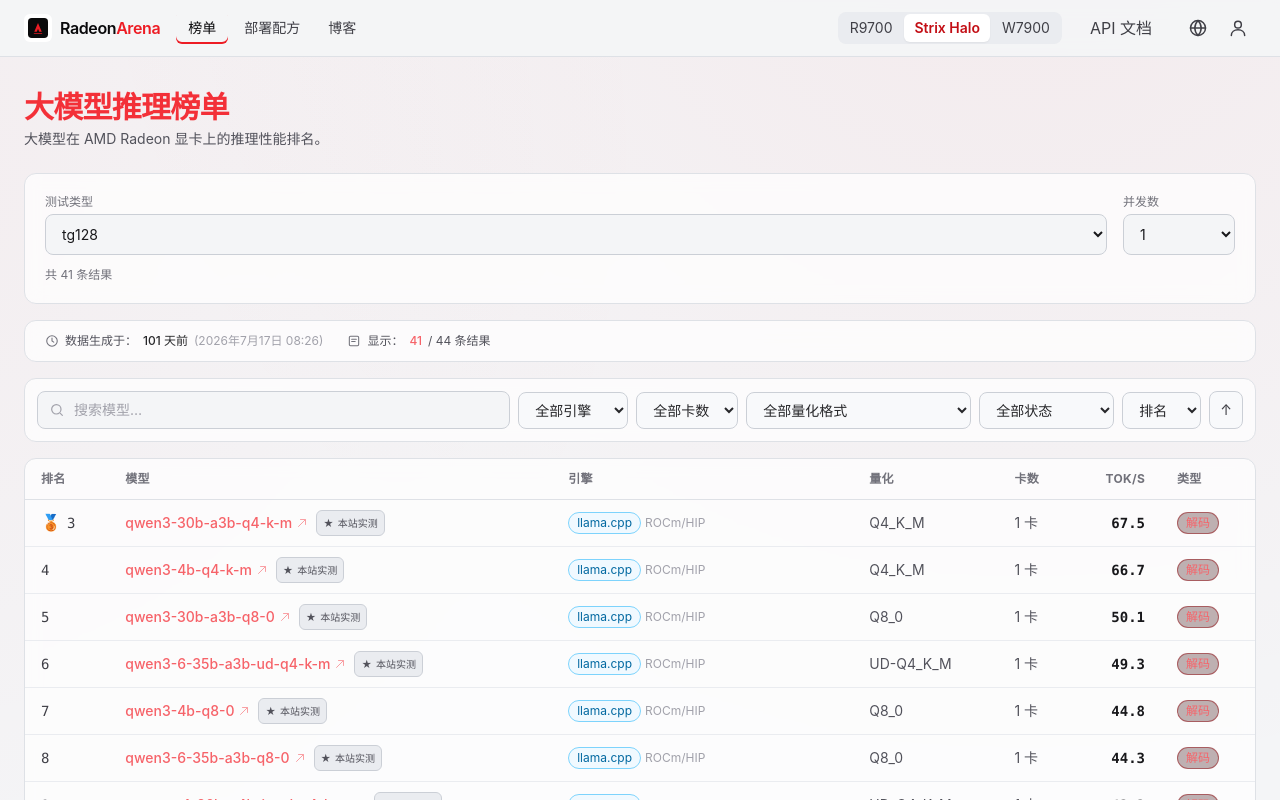
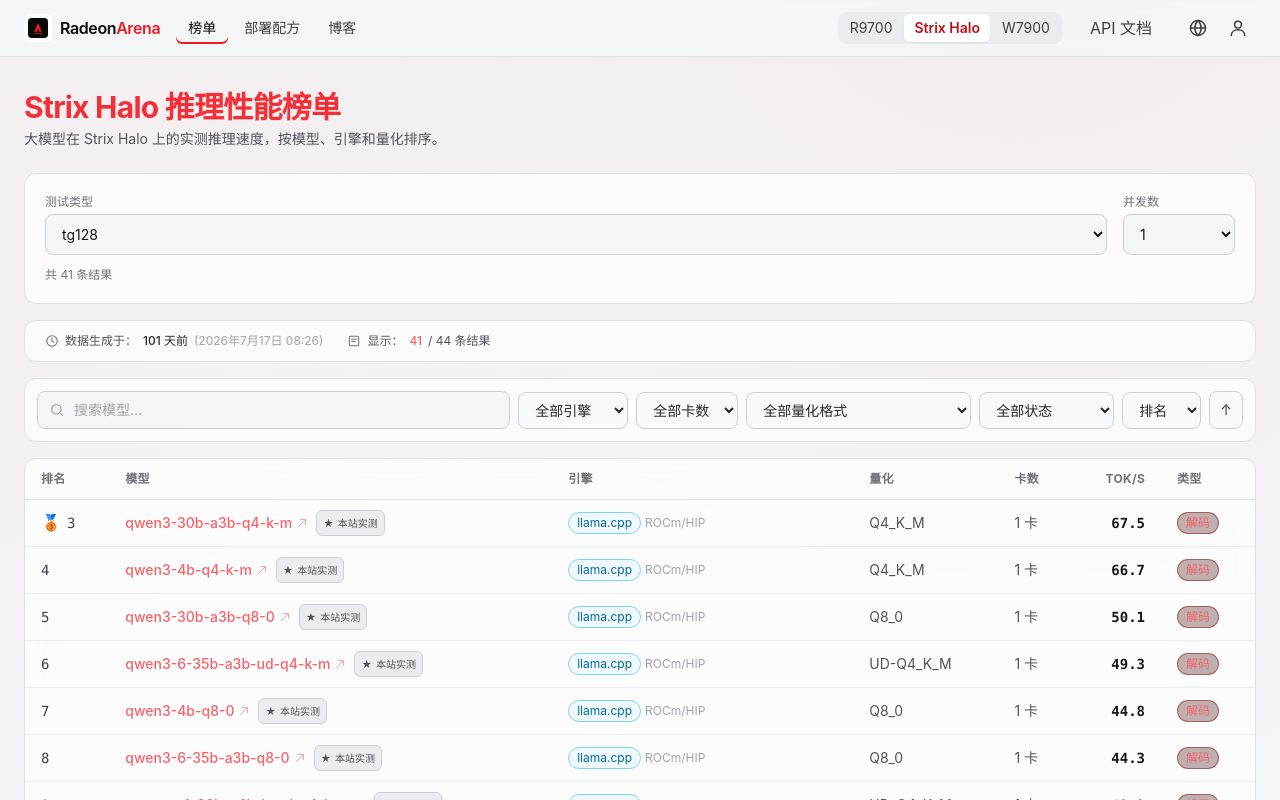
Before and after one commit to radeon-arena/radeon-arena, a Next.js app: page /zh/strix/leaderboard in a window 1280 px wide. Shown: the top 800 px of the page. Built offline with nearby package versions, Linux system fonts and the light colour scheme.

Commit message:
榜单标题写明显卡型号：中文页标题改为“<显卡> 推理性能榜单”

```diff
--- a/src/components/leaderboard/LeaderboardShell.tsx
+++ b/src/components/leaderboard/LeaderboardShell.tsx
@@ -1,5 +1,6 @@
 "use client";
 
+import { hwLabel } from "@/lib/hardware";
 import { LeaderboardView } from "@/components/leaderboard/LeaderboardView";
 import { UsersView } from "@/components/leaderboard/UsersView";
 import { SubmitView } from "@/components/leaderboard/SubmitView";
@@ -36,11 +37,14 @@ const PAGE_COPY: Record<Lang, Record<TabKey, { title: string; subtitle: string }
 
 export function LeaderboardShell({ hw, tab, lang }: { hw: string; tab: TabKey; lang: Lang }) {
   const copy = PAGE_COPY[lang][tab];
+  // 中文榜单标题写明是哪款显卡，避免只看到“大模型推理榜单”不知道是哪一块卡的数据
+  const title = lang === "zh" && tab === "leaderboard" ? `${hwLabel(hw)} 推理性能榜单` : copy.title;
+  const subtitle = lang === "zh" && tab === "leaderboard" ? `大模型在 ${hwLabel(hw)} 上的实测推理速度，按模型、引擎和量化排序。` : copy.subtitle;
 
   return (
     <div className="mx-auto max-w-7xl px-4 py-8 sm:px-6">
-      <h1 className="text-3xl font-bold tracking-tight text-radeon-400">{copy.title}</h1>
-      <p className="mt-1 text-sm text-zinc-400">{copy.subtitle}</p>
+      <h1 className="text-3xl font-bold tracking-tight text-radeon-400">{title}</h1>
+      <p className="mt-1 text-sm text-zinc-400">{subtitle}</p>
 
       <div className="mt-6">
         {tab === "leaderboard" && <LeaderboardView hw={hw} />}
--- a/src/views/HardwarePage.tsx
+++ b/src/views/HardwarePage.tsx
@@ -23,7 +23,7 @@ export function hardwareMetadata(lang: Lang, params: Params): Metadata {
     title: ({
       recipes: t(lang, `${label} — Recipes | Radeon Arena`, `${label} 部署配方 | Radeon Arena`),
       submit: t(lang, `${label} — Submit Recipe | Radeon Arena`, `${label} 提交配方 | Radeon Arena`),
-    } as Record<string, string>)[params.rest?.[0] ?? ""] ?? t(lang, `${label} — LLM Leaderboard | Radeon Arena`, `${label} 大模型推理榜单 | Radeon Arena`),
+    } as Record<string, string>)[params.rest?.[0] ?? ""] ?? t(lang, `${label} — LLM Leaderboard | Radeon Arena`, `${label} 推理性能榜单 | Radeon Arena`),
     description: t(lang, `LLM inference benchmarks on ${label} (AMD Radeon).`, `${label}（AMD Radeon）上实测的大模型推理性能。`),
     alternates: alternates(lang, path),
   };
```
